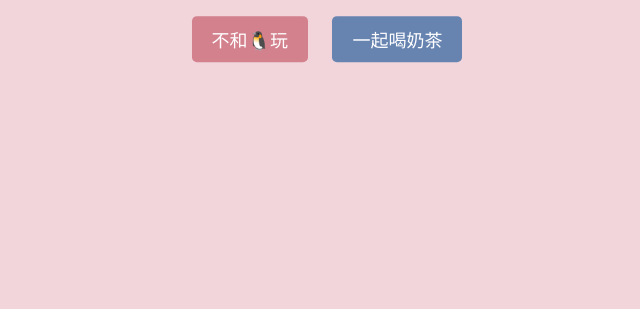
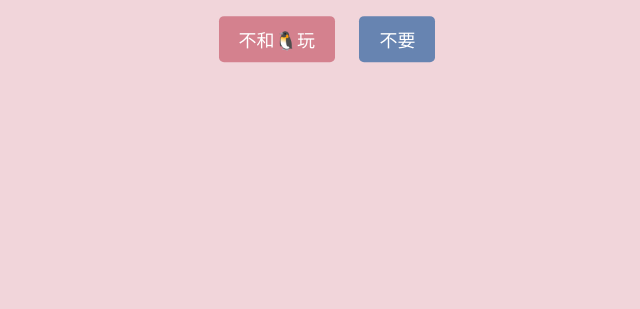
Before and after one commit to Git123709/0827, a plain HTML site: page index.html in a window 1280 px wide. Shown: the part 491-800 px from the top of the page, without its empty margins (313-953 px from the left). Drawn offline with Linux system fonts and the light colour scheme.

Commit message:
Update index.html

```diff
--- a/index.html
+++ b/index.html
@@ -12,7 +12,7 @@
         <h1 id="question">今天想和鹅一起玩什么？</h1>
         <div class="buttons">
             <button id="yes">不和🐧玩</button>
-            <button id="no">一起喝奶茶</button>
+            <button id="no">不要</button>
         </div>
     </div>
 
```
